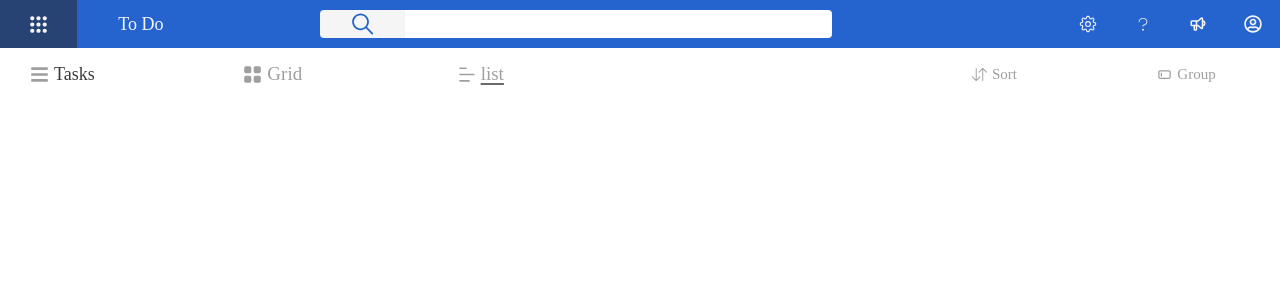
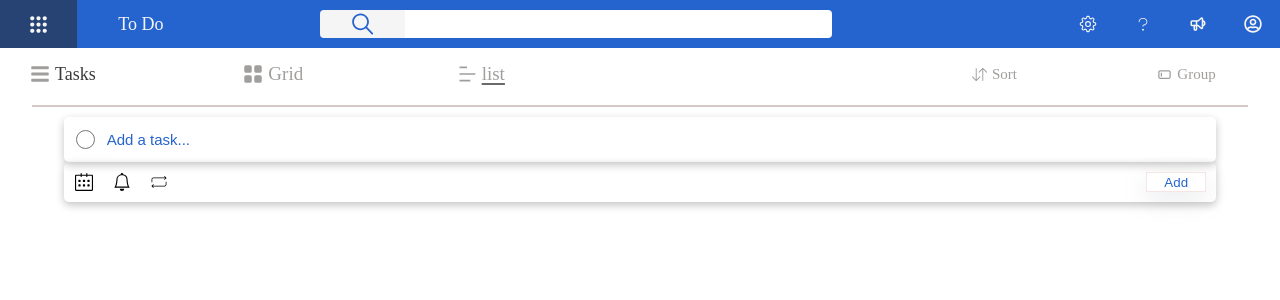
Before and after one commit to KrunalMrathod/Microsoft-Todo, a React app in the folder client/: page / in a window 1280 px wide. Shown: the top 300 px of the page. Built offline with nearby package versions, Linux system fonts and the light colour scheme.

Commit message:
add task

```diff
--- /dev/null
+++ b/client/src/components/addTodo/AddTodo.css
@@ -0,0 +1,107 @@
+.AddTodo {
+  width: 90%;
+  margin: 10px auto;
+}
+
+.TodoInput {
+  width: 100%;
+  height: 35px;
+  border-radius: 5px;
+  padding: 5px 0px;
+  box-shadow: rgba(0, 0, 0, 0.24) 0px 3px 8px;
+  display: flex;
+}
+.TodoInput input:nth-child(1) {
+  width: 2%;
+  margin: 8px 10px;
+}
+.TodoInput input:nth-child(2) {
+  position: relative;
+  width: 98%;
+  height: 100%;
+  display: flex;
+  align-items: center;
+  border-radius: 10px;
+  border: none;
+  outline: none;
+  font-size: 16px;
+}
+.TodoInput .InputValue::placeholder {
+  color: #2564cf;
+  font-size: 15px;
+}
+
+.TodoSubmit {
+  width: 100%;
+  height: 30px;
+  border-radius: 5px;
+  padding: 5px 0px;
+  box-shadow: rgba(0, 0, 0, 0.24) 0px 3px 8px;
+  display: flex;
+  justify-content: space-between;
+  align-items: center;
+}
+
+.SubLeft {
+  display: flex;
+  width: 10%;
+  justify-content: space-evenly;
+  align-items: center;
+}
+.SubIcons {
+  width: 30%;
+  display: flex;
+  justify-content: center;
+  align-items: center;
+  font-size: 18px;
+  cursor: pointer;
+}
+.SubRight {
+  margin: 10px;
+  width: 5%;
+  box-shadow: rgba(149, 157, 165, 0.2) 0px 8px 24px;
+  border: 1px solid rgb(246, 229, 229);
+}
+
+.SubRight button {
+  cursor: pointer;
+  width: 100%;
+  background-color: transparent;
+  outline: none;
+  border: none;
+  color: #2564cf;
+}
+
+/* Medai quary for mobile devices */
+
+@media screen and (max-device-width: 640px) {
+
+      .TodoInput {
+        height: 25px;
+      }
+
+      .TodoInput input:nth-child(1) {
+        width: 15%;
+        margin: 8px 0px;
+      }
+      .TodoInput input:nth-child(2) {
+        width: 100%;
+        height: 100%;
+      }
+      .TodoSubmit {
+        width: 100%;
+        height: 25px;
+        padding: 5px 0px;
+      }
+      .SubLeft {
+        width: 30%;
+      }
+      .SubIcons {
+        width: 15%;
+        font-size: 15px;
+      }
+      .SubRight {
+        margin: 10px;
+        width: 20%;
+      }
+}
--- /dev/null
+++ b/client/src/components/addTodo/AddTodo.tsx
@@ -0,0 +1,33 @@
+import React from "react";
+import "./AddTodo.css";
+import { SlCalender } from "react-icons/sl";
+import { BsBell } from "react-icons/bs";
+import { CiRepeat } from "react-icons/ci";
+const AddTodo: React.FC = () => {
+  return (
+    <div className="AddTodo">
+      <div className="TodoInput">
+        <input type="radio" />
+        <input type="text" className="InputValue" placeholder="Add a task..." />
+      </div>
+      <div className="TodoSubmit">
+        <div className="SubLeft">
+          <div className="SubIcons">
+            <SlCalender />
+          </div>
+          <div className="SubIcons">
+            <BsBell />
+          </div>
+          <div className="SubIcons">
+            <CiRepeat />
+          </div>
+        </div>
+        <div className="SubRight">
+          <button>Add</button>
+        </div>
+      </div>
+    </div>
+  );
+};
+
+export default AddTodo;
--- a/client/src/components/body/Body.css
+++ b/client/src/components/body/Body.css
@@ -28,6 +28,7 @@
 }
 .Left div svg {
   margin: 0px 5px;
+  font-size: 20px;
 }
 .Right {
   display: flex;
@@ -145,3 +146,11 @@
     font-size: 15px;
   }
 }
+
+
+.vr{
+  background-color: #d6c8c8;
+  height: 2px;
+  width: 95%;
+  margin: 5px auto;
+}
--- a/client/src/components/body/Body.tsx
+++ b/client/src/components/body/Body.tsx
@@ -5,6 +5,7 @@
 import { RiBarChartHorizontalLine } from "react-icons/ri";
 import { BsArrowDownUp } from "react-icons/bs";
 import { CgToolbarLeft } from "react-icons/cg";
+import AddTodo from "../addTodo/AddTodo";
 const Body: React.FC = () => {
   const [activeMenu, setActiveMenu] = useState("list");
 
@@ -44,6 +45,9 @@
           </div>
         </div>
       </div>
+
+      <div className="vr"></div>
+      <AddTodo />
     </div>
   );
 };
```
